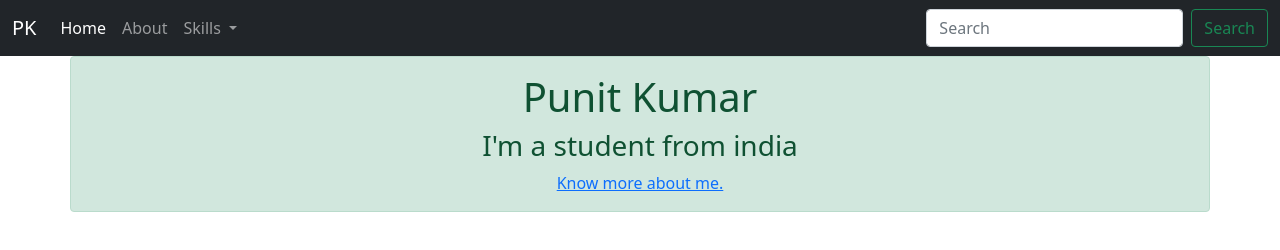
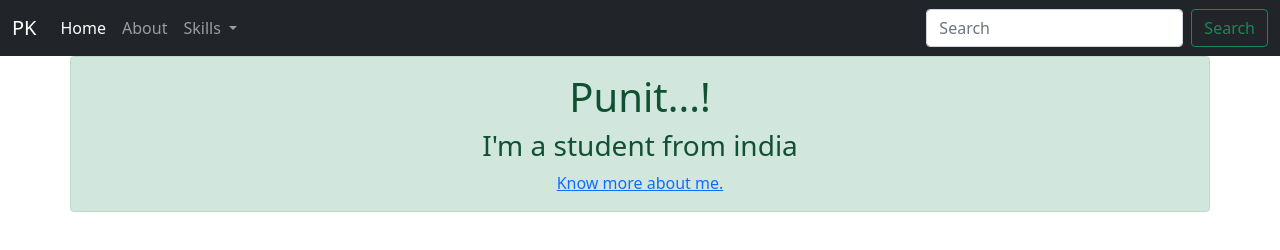
Before and after one commit to PunitBasarkod/my-portfolio, a plain HTML site: page home.html in a window 1280 px wide. Drawn offline with nearby package versions, Linux system fonts and the light colour scheme.

Commit message:
updated b2

```diff
--- a/home.html
+++ b/home.html
@@ -54,7 +54,7 @@
 
 
 
-    <h1>Punit Kumar</h1>
+    <h1>Punit...!</h1>
 
 <h3>I'm a student from india </h3>
 
```
